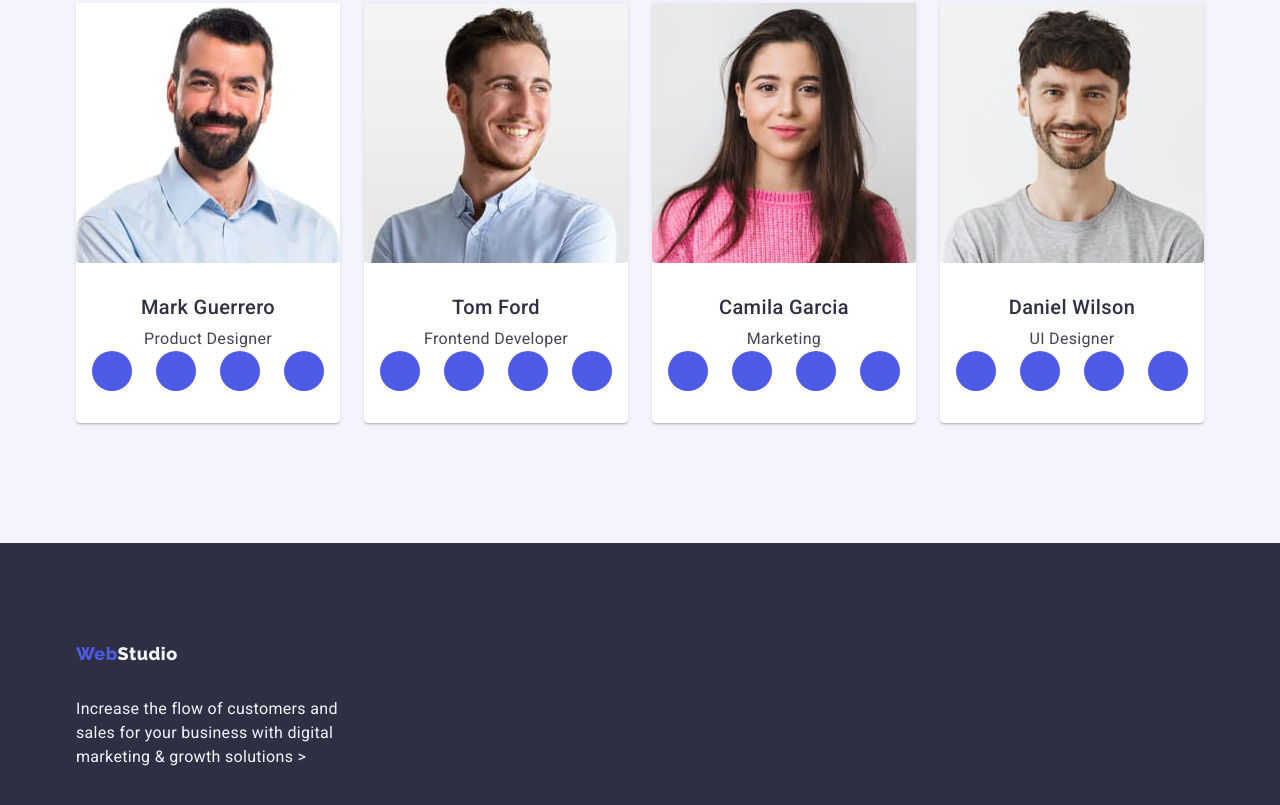
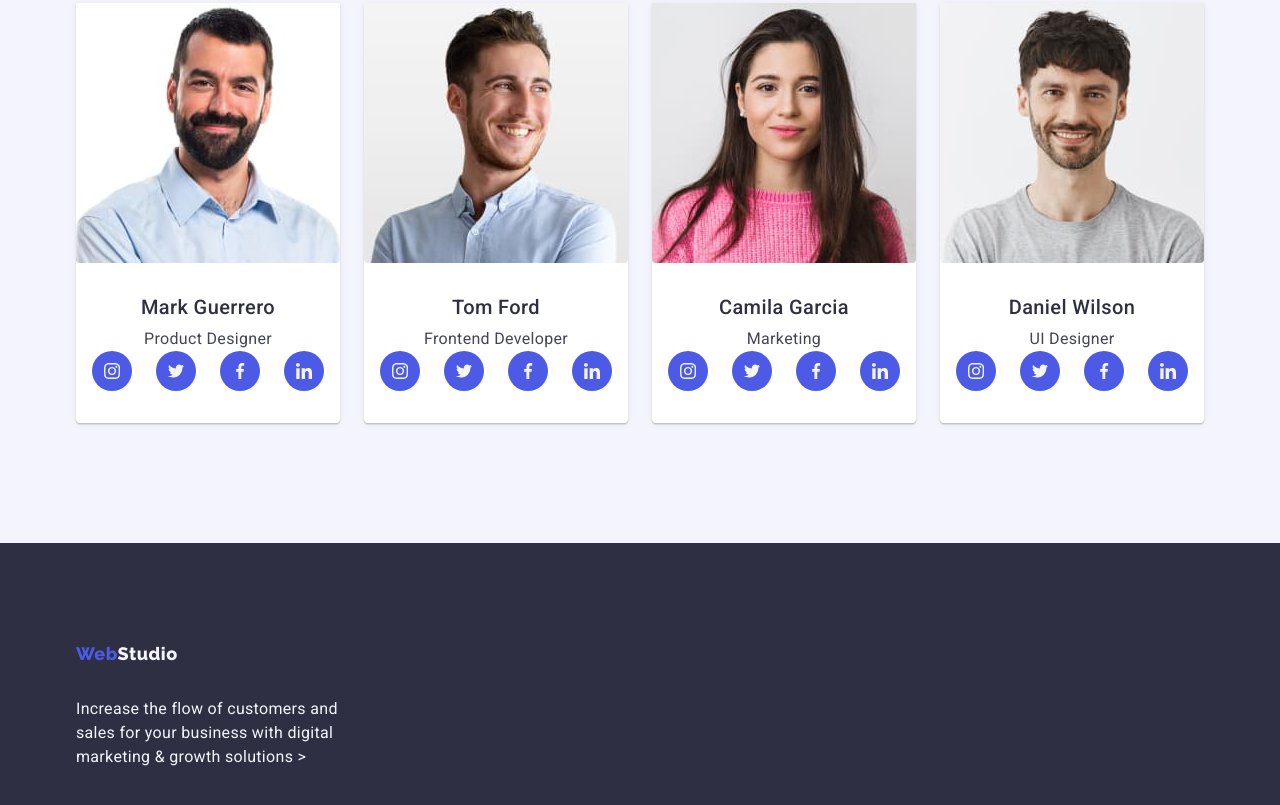
Before and after one commit to amper00/goit-markup-hw-04, a plain HTML site: page index.html in a window 1280 px wide. Shown: the part 1993-2798 px from the top of the page. Drawn offline with nearby package versions, Linux system fonts and the light colour scheme.

Commit message:
pasek z socialami

```diff
--- a/index.html
+++ b/index.html
@@ -187,16 +187,48 @@
                 <p class="job">Product Designer</p>
                 <ul class="media">
                   <li class="media-list">
-                    <a href="" class="media-listt"></a>
+                    <a href="" class="media-listt">
+                      <svg
+                        xmlns="http://www.w3.org/2000/svg"
+                        width="16"
+                        height="16"
+                      >
+                        <use href="./images/icons.svg#icon-instagram-2-1"></use>
+                      </svg>
+                    </a>
                   </li>
                   <li class="media-list">
-                    <a href="" class="media-listt"></a>
+                    <a href="" class="media-listt">
+                      <svg
+                        xmlns="http://www.w3.org/2000/svg"
+                        width="16"
+                        height="16"
+                      >
+                        <use href="./images/icons.svg#icon-twitter-1-1"></use>
+                      </svg>
+                    </a>
                   </li>
                   <li class="media-list">
-                    <a href="" class="media-listt"></a>
+                    <a href="" class="media-listt">
+                      <svg
+                        xmlns="http://www.w3.org/2000/svg"
+                        width="16"
+                        height="16"
+                      >
+                        <use href="./images/icons.svg#icon-facebook-1"></use>
+                      </svg>
+                    </a>
                   </li>
                   <li class="media-list">
-                    <a href="" class="media-listt"></a>
+                    <a href="" class="media-listt">
+                      <svg
+                        xmlns="http://www.w3.org/2000/svg"
+                        width="16"
+                        height="16"
+                      >
+                        <use href="./images/icons.svg#icon-linkedin-1"></use>
+                      </svg>
+                    </a>
                   </li>
                 </ul>
               </div>
@@ -213,16 +245,48 @@
                 <p class="job">Frontend Developer</p>
                 <ul class="media">
                   <li class="media-list">
-                    <a href="" class="media-listt"></a>
+                    <a href="" class="media-listt">
+                      <svg
+                        xmlns="http://www.w3.org/2000/svg"
+                        width="16"
+                        height="16"
+                      >
+                        <use href="./images/icons.svg#icon-instagram-2-1"></use>
+                      </svg>
+                    </a>
                   </li>
                   <li class="media-list">
-                    <a href="" class="media-listt"></a>
+                    <a href="" class="media-listt">
+                      <svg
+                        xmlns="http://www.w3.org/2000/svg"
+                        width="16"
+                        height="16"
+                      >
+                        <use href="./images/icons.svg#icon-twitter-1-1"></use>
+                      </svg>
+                    </a>
                   </li>
                   <li class="media-list">
-                    <a href="" class="media-listt"></a>
+                    <a href="" class="media-listt">
+                      <svg
+                        xmlns="http://www.w3.org/2000/svg"
+                        width="16"
+                        height="16"
+                      >
+                        <use href="./images/icons.svg#icon-facebook-1"></use>
+                      </svg>
+                    </a>
                   </li>
                   <li class="media-list">
-                    <a href="" class="media-listt"></a>
+                    <a href="" class="media-listt">
+                      <svg
+                        xmlns="http://www.w3.org/2000/svg"
+                        width="16"
+                        height="16"
+                      >
+                        <use href="./images/icons.svg#icon-linkedin-1"></use>
+                      </svg>
+                    </a>
                   </li>
                 </ul>
               </div>
@@ -239,16 +303,48 @@
                 <p class="job">Marketing</p>
                 <ul class="media">
                   <li class="media-list">
-                    <a href="" class="media-listt"></a>
+                    <a href="" class="media-listt">
+                      <svg
+                        xmlns="http://www.w3.org/2000/svg"
+                        width="16"
+                        height="16"
+                      >
+                        <use href="./images/icons.svg#icon-instagram-2-1"></use>
+                      </svg>
+                    </a>
                   </li>
                   <li class="media-list">
-                    <a href="" class="media-listt"></a>
+                    <a href="" class="media-listt">
+                      <svg
+                        xmlns="http://www.w3.org/2000/svg"
+                        width="16"
+                        height="16"
+                      >
+                        <use href="./images/icons.svg#icon-twitter-1-1"></use>
+                      </svg>
+                    </a>
                   </li>
                   <li class="media-list">
-                    <a href="" class="media-listt"></a>
+                    <a href="" class="media-listt">
+                      <svg
+                        xmlns="http://www.w3.org/2000/svg"
+                        width="16"
+                        height="16"
+                      >
+                        <use href="./images/icons.svg#icon-facebook-1"></use>
+                      </svg>
+                    </a>
                   </li>
                   <li class="media-list">
-                    <a href="" class="media-listt"></a>
+                    <a href="" class="media-listt">
+                      <svg
+                        xmlns="http://www.w3.org/2000/svg"
+                        width="16"
+                        height="16"
+                      >
+                        <use href="./images/icons.svg#icon-linkedin-1"></use>
+                      </svg>
+                    </a>
                   </li>
                 </ul>
               </div>
@@ -265,16 +361,48 @@
                 <p class="job">UI Designer</p>
                 <ul class="media">
                   <li class="media-list">
-                    <a href="" class="media-listt"></a>
+                    <a href="" class="media-listt">
+                      <svg
+                        xmlns="http://www.w3.org/2000/svg"
+                        width="16"
+                        height="16"
+                      >
+                        <use href="./images/icons.svg#icon-instagram-2-1"></use>
+                      </svg>
+                    </a>
                   </li>
                   <li class="media-list">
-                    <a href="" class="media-listt"></a>
+                    <a href="" class="media-listt">
+                      <svg
+                        xmlns="http://www.w3.org/2000/svg"
+                        width="16"
+                        height="16"
+                      >
+                        <use href="./images/icons.svg#icon-twitter-1-1"></use>
+                      </svg>
+                    </a>
                   </li>
                   <li class="media-list">
-                    <a href="" class="media-listt"></a>
+                    <a href="" class="media-listt">
+                      <svg
+                        xmlns="http://www.w3.org/2000/svg"
+                        width="16"
+                        height="16"
+                      >
+                        <use href="./images/icons.svg#icon-facebook-1"></use>
+                      </svg>
+                    </a>
                   </li>
                   <li class="media-list">
-                    <a href="" class="media-listt"></a>
+                    <a href="" class="media-listt">
+                      <svg
+                        xmlns="http://www.w3.org/2000/svg"
+                        width="16"
+                        height="16"
+                      >
+                        <use href="./images/icons.svg#icon-linkedin-1"></use>
+                      </svg>
+                    </a>
                   </li>
                 </ul>
               </div>
```
